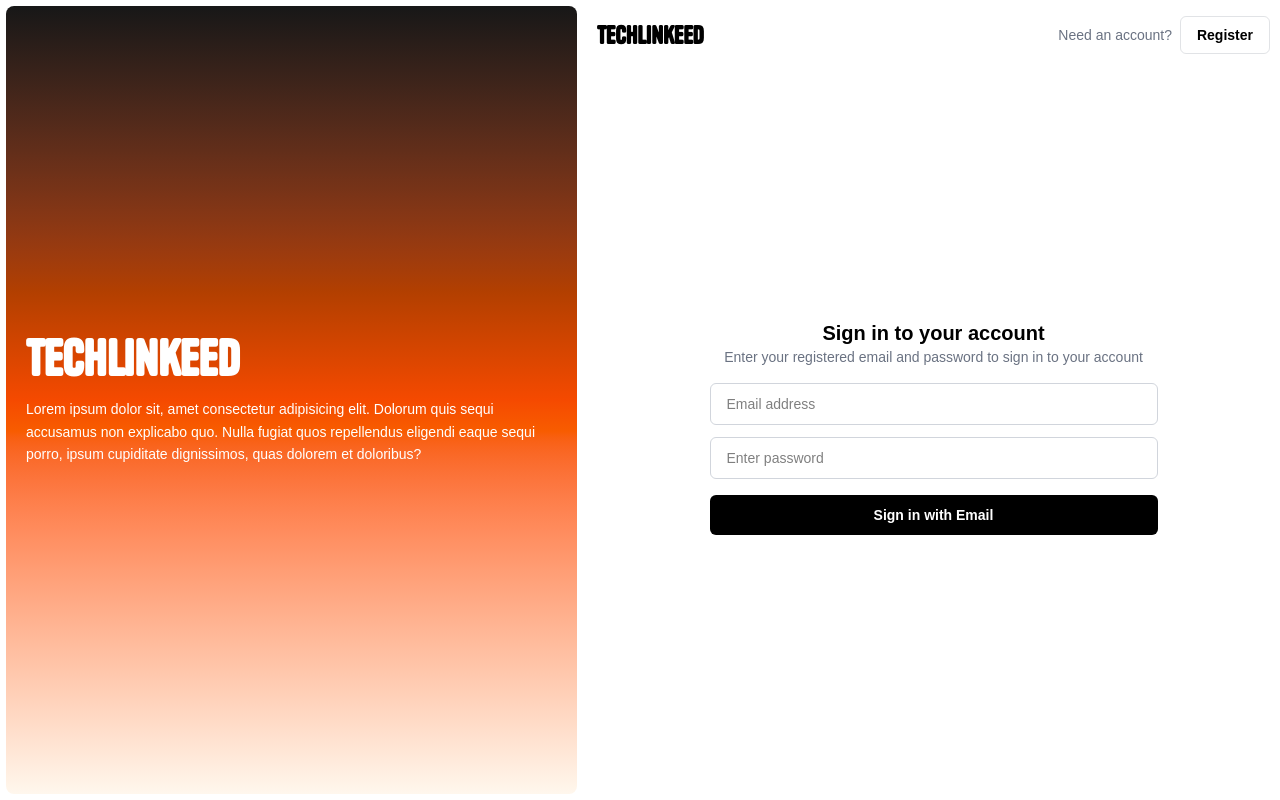
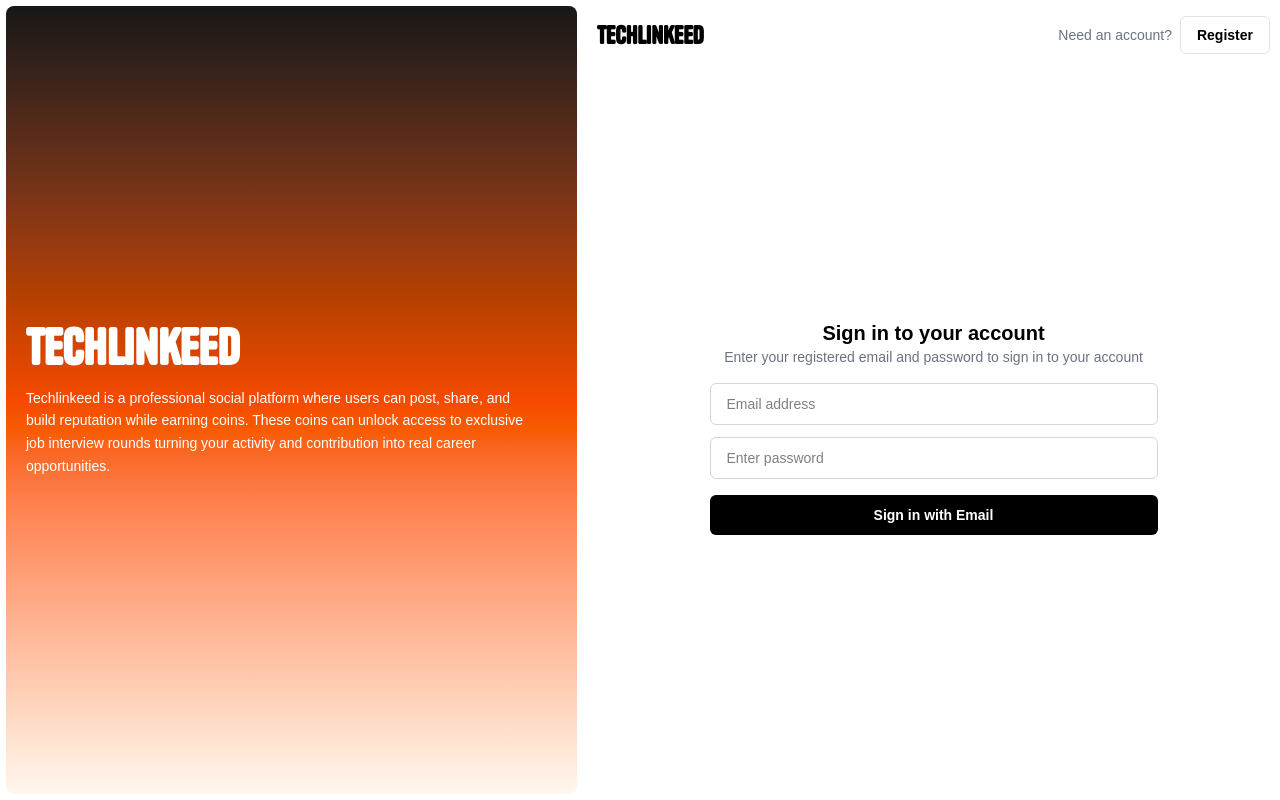
Before and after one commit to Amitgajare2/TechLinked, a Next.js app in the folder client/: page /login in a window 1280 px wide. Built offline with nearby package versions, Linux system fonts and the light colour scheme; a web font is replaced by a local one.

Commit message:
fix: update description in login page to reflect platform features

```diff
--- a/client/app/login/page.tsx
+++ b/client/app/login/page.tsx
@@ -227,10 +227,7 @@ export default function Page() {
             className="text-white text-sm mt-4 leading-relaxed max-w-lg"
             style={{ fontFamily: "var(--font-body)" }}
           >
-            Lorem ipsum dolor sit, amet consectetur adipisicing elit.
-            Dolorum quis sequi accusamus non explicabo quo. Nulla fugiat
-            quos repellendus eligendi eaque sequi porro, ipsum cupiditate
-            dignissimos, quas dolorem et doloribus?
+            Techlinkeed is a professional social platform where users can post, share, and build reputation while earning coins. These coins can unlock access to exclusive job interview rounds turning your activity and contribution into real career opportunities.
           </p>
         </div>
 
```
